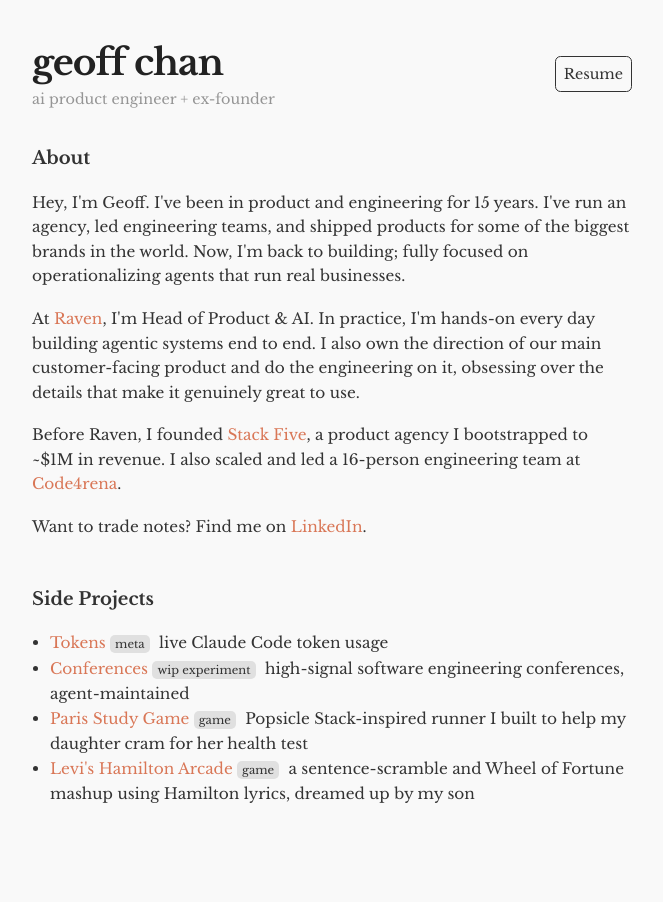
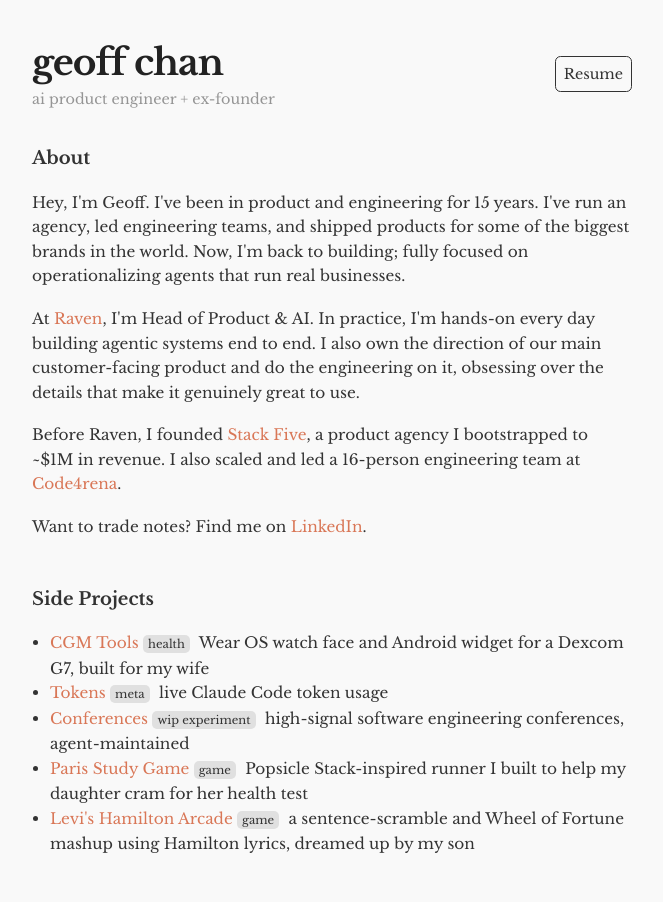
Before and after one commit to geoffchan23/geoffchan23.github.io, a Jekyll site: the page built from index.html, in a window 1280 px wide. Shown: the whole page, without its empty margins (308-971 px from the left). Built offline with Jekyll 4.4.1, drawn with Linux system fonts in a browser that asks for light colours.

Commit message:
homepage: add CGM Tools to Side Projects
Co-Authored-By: Claude Fable 5.1 <noreply@anthropic.com>
Claude-Session: https://claude.ai/code/session_01CAPaZ6qHnRk7P6Cu7xdkWB

```diff
--- a/index.html
+++ b/index.html
@@ -23,6 +23,7 @@ description: Geoff Chan is Head of Product & AI at Raven.ai, building agentic sy
     <section class="work">
         <h2>Side Projects</h2>
         <ul>
+            <li><a href="https://github.com/geoffchan23/cgm-tools" target="_blank" rel="noopener">CGM Tools</a> <span class="tag">health</span> Wear OS watch face and Android widget for a Dexcom G7, built for my wife</li>
             <li><a href="/tokens/">Tokens</a> <span class="tag">meta</span> live Claude Code token usage</li>
             <li><a href="/conferences/">Conferences</a> <span class="tag">wip experiment</span> high-signal software engineering conferences, agent-maintained</li>
             <li><a href="/paris-study-game/" target="_blank" rel="noopener">Paris Study Game</a> <span class="tag">game</span> Popsicle Stack-inspired runner I built to help my daughter cram for her health test</li>
```
